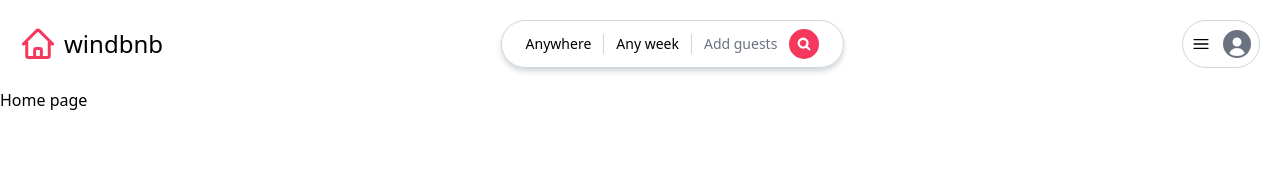
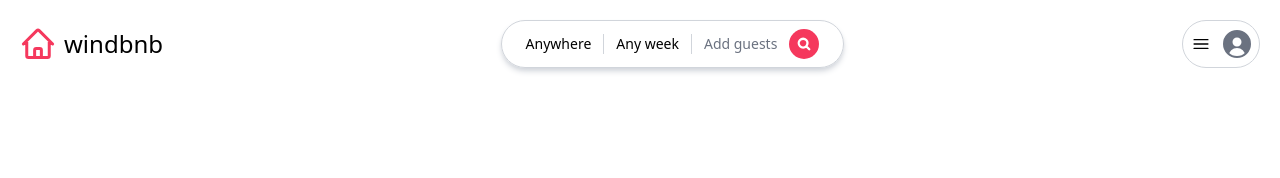
Before and after one commit to timothymei327/windbnb, a React (Create React App) app in the folder client/: page / in a window 1280 px wide. Shown: the top 178 px of the page. Built offline with nearby package versions, Linux system fonts and the light colour scheme.

Commit message:
created layout component

```diff
--- a/client/src/App.js
+++ b/client/src/App.js
@@ -1,6 +1,6 @@
 import axios from 'axios'
 import { Routes, Route } from 'react-router-dom'
-import Header from './components/Header'
+import Layout from './components/Layout'
 import Home from './pages/Home'
 import Login from './pages/Login'
 import Signup from './pages/Signup'
@@ -10,14 +10,13 @@ axios.defaults.withCredentials = true
 
 function App() {
   return (
-    <div className="flex flex-col min-h-screen">
-      <Header />
-      <Routes>
-        <Route path="/" element={<Home />}></Route>
+    <Routes>
+      <Route path="/" element={<Layout />}>
+        <Route path="/home" element={<Home />}></Route>
         <Route path="/login" element={<Login />}></Route>
         <Route path="/signup" element={<Signup />}></Route>
-      </Routes>
-    </div>
+      </Route>
+    </Routes>
   )
 }
 
--- /dev/null
+++ b/client/src/components/Layout.jsx
@@ -0,0 +1,13 @@
+import Header from "./Header";
+import {Outlet} from "react-router-dom";
+
+const Layout = () => {
+  return (
+    <div className="flex flex-col min-h-screen">
+      <Header />
+      <Outlet />
+    </div>
+  );
+}
+
+export default Layout
--- /dev/null
+++ b/client/src/components/UserContext.jsx
@@ -0,0 +1,11 @@
+import { createContext } from "react";
+
+const UserContext = createContext({})
+
+const UserContextProvider = () => {
+  return({
+    children
+  })
+}
+
+export default { UserContext, UserContextProvider }
```
